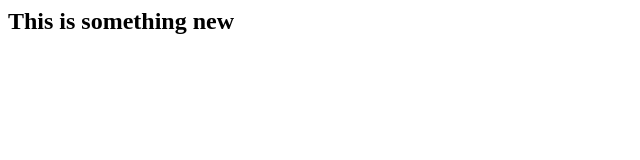
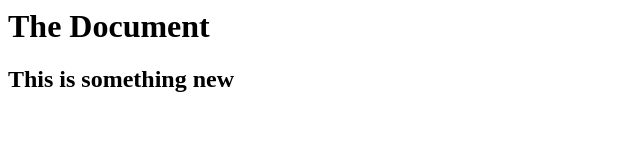
Before and after one commit to abbyeruja/simple-project, a plain HTML site: page index.html in a window 1280 px wide. Shown: the whole page, without its empty margins (0-640 px from the left). Drawn offline with Linux system fonts and the light colour scheme.

Commit message:
added heading

```diff
--- a/index.html
+++ b/index.html
@@ -5,6 +5,8 @@
   <title>Simple Document</title>
 </head>
 <body>
+  <h1>The Document</h1>
   <h2>This is something new</h2>
+
 </body>
 </html>
```
